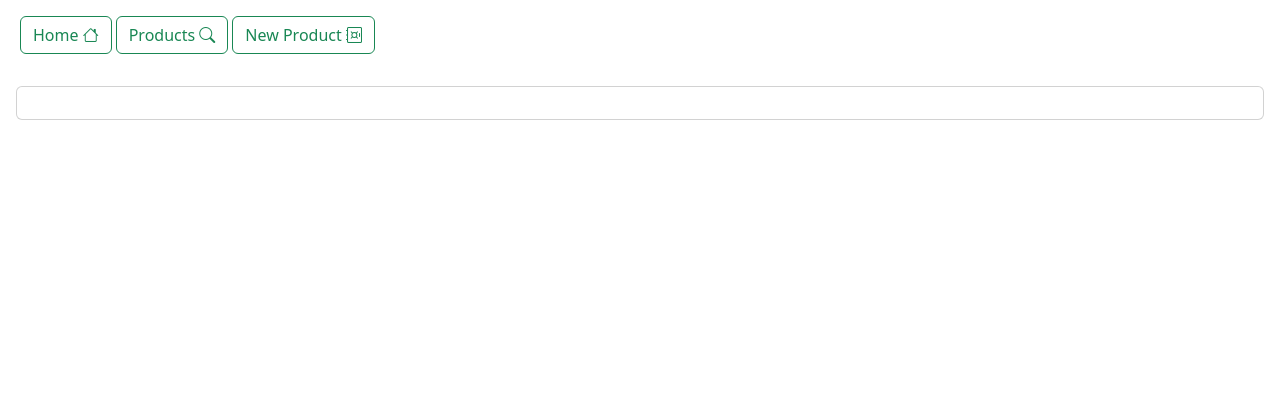
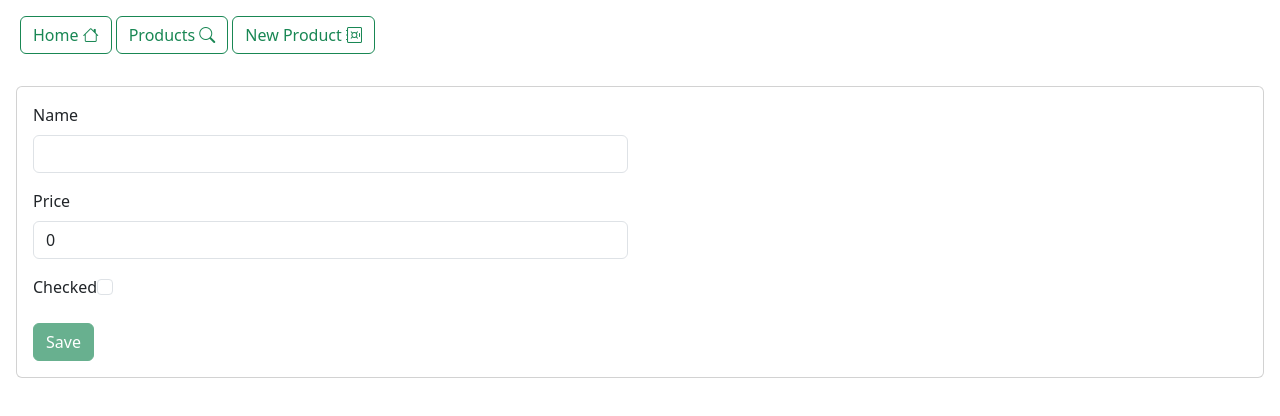
Before and after one commit to ibnkhairan/DemoAngular, an Angular app: page /newProduct in a window 1280 px wide. Shown: the top 416 px of the page. Built offline with nearby package versions, Linux system fonts and the light colour scheme.

Commit message:
ajout nouveau produit

```diff
--- a/data/db.json
+++ b/data/db.json
@@ -23,6 +23,18 @@
       "name": "SmartPhone2",
       "price": 600,
       "checked": false
+    },
+    {
+      "name": "clavier",
+      "price": "30",
+      "checked": true,
+      "id": 5
+    },
+    {
+      "name": "ecran HP",
+      "price": "1000",
+      "checked": false,
+      "id": 6
     }
   ]
 }
--- a/src/app/app.module.ts
+++ b/src/app/app.module.ts
@@ -7,7 +7,7 @@ import { HomeComponent } from './home/home.component';
 import { ProductsComponent } from './products/products.component';
 import { NewProductComponent } from './new-product/new-product.component';
 import {HttpClientModule} from "@angular/common/http";
-import {ReactiveFormsModule} from "@angular/forms";
+import {FormsModule, ReactiveFormsModule} from "@angular/forms";
 
 @NgModule({
   declarations: [
@@ -19,7 +19,7 @@ import {ReactiveFormsModule} from "@angular/forms";
   imports: [
     BrowserModule,
     AppRoutingModule,
-    HttpClientModule,ReactiveFormsModule
+    HttpClientModule,ReactiveFormsModule,FormsModule
   ],
   providers: [],
   bootstrap: [AppComponent]
--- a/src/app/new-product/new-product.component.html
+++ b/src/app/new-product/new-product.component.html
@@ -3,8 +3,21 @@
     <div class="card-body">
       <div class="row">
         <div class="col-md-6">
-          <form [formGroup]="productForm" >
-
+        <!--  {{productForm.value | json}}-->
+          <form [formGroup]="productForm" (ngSubmit)="saveProduct()">
+              <div class="mb-3">
+                  <label class="form-label">Name</label>
+                  <input class="form-control" formControlName="name">
+              </div>
+            <div class="mb-3">
+              <label class="form-label">Price</label>
+              <input class="form-control" formControlName="price">
+            </div>
+            <div class="mb-3">
+              <label class="form-label">Checked</label>
+              <input type="checkbox" class="form-check-input" formControlName="checked">
+            </div>
+            <button [disabled]="productForm.invalid" class="btn btn-success">Save</button>
           </form>
        </div>
   </div>
--- a/src/app/new-product/new-product.component.ts
+++ b/src/app/new-product/new-product.component.ts
@@ -1,5 +1,7 @@
 import {Component, OnInit} from '@angular/core';
-import {FormBuilder, FormGroup} from "@angular/forms";
+import {FormBuilder, FormGroup, Validators} from "@angular/forms";
+import {ProductService} from "../services/product.service";
+import {Product} from "../model/product.model";
 
 @Component({
   selector: 'app-new-product',
@@ -9,14 +11,25 @@ import {FormBuilder, FormGroup} from "@angular/forms";
 export class NewProductComponent implements OnInit{
   public productForm! : FormGroup;
 
-  constructor(private formBuilder : FormBuilder) {
+  constructor(private formBuilder : FormBuilder,private prodcutService : ProductService) {
   }
 
   ngOnInit(): void {
     this.productForm = this.formBuilder.group({
-      name : this.formBuilder.control(''),
-      price : this.formBuilder.control(''),
+      name : this.formBuilder.control('',[Validators.required]),
+      price : this.formBuilder.control(0,[Validators.required]),
       checked : this.formBuilder.control(false)
     });
   }
+
+  saveProduct() {
+      let product : Product= this.productForm.value;
+      this.prodcutService.saveProductService(product).subscribe({
+        next : data => {
+          alert(JSON.stringify(data));
+        },error : err => {
+          console.log(err);
+        }
+      });
+  }
 }
--- a/src/app/products/products.component.html
+++ b/src/app/products/products.component.html
@@ -1,6 +1,13 @@
 <div class="p-3">
   <div class="card">
     <div class="card-body">
+      <div class="card-body">
+
+        <input class="p-1" type="text" [(ngModel)]="keyword" >
+        <button (click)="searchProducts()" class="btn btn-outline-success ms-1">
+          <i class="bi bi-search"></i>
+        </button>
+      </div>
       <table class="table">
         <thead>
           <tr>
--- a/src/app/products/products.component.ts
+++ b/src/app/products/products.component.ts
@@ -10,11 +10,14 @@ import {Observable} from "rxjs";
   styleUrls: ['./products.component.css']
 })
 export class ProductsComponent implements OnInit{
+  //products$! : Observable<Array<Product>>;
+  public products : Array<Product>=[];
+  public keyword : string="";
+
   constructor(private productService : ProductService) {
   }
 
-  //products$! : Observable<Array<Product>>;
-  products : Array<Product>=[];
+
 
 
   ngOnInit(): void {
@@ -56,4 +59,12 @@ export class ProductsComponent implements OnInit{
     });
 
   }
+
+  searchProducts() {
+    this.productService.searchProductService(this.keyword).subscribe({
+      next : data => {
+        this.products = data;
+      }
+    })
+  }
 }
--- a/src/app/services/product.service.ts
+++ b/src/app/services/product.service.ts
@@ -22,4 +22,13 @@ export class ProductService {
   public deleteProducts(product:Product){
     return this.http.delete<any>(`http://localhost:8089/products/${product.id}`);
   }
+
+  saveProductService(product: Product):Observable<Product> {
+    return this.http.post<Product>(`http://localhost:8089/products` ,
+      product);
+  }
+
+  searchProductService(keyword: string) :Observable<Array<Product>>{
+    return this.http.get<Array<Product>>(`http://localhost:8089/products?name_like=${keyword}`);
+  }
 }
```
